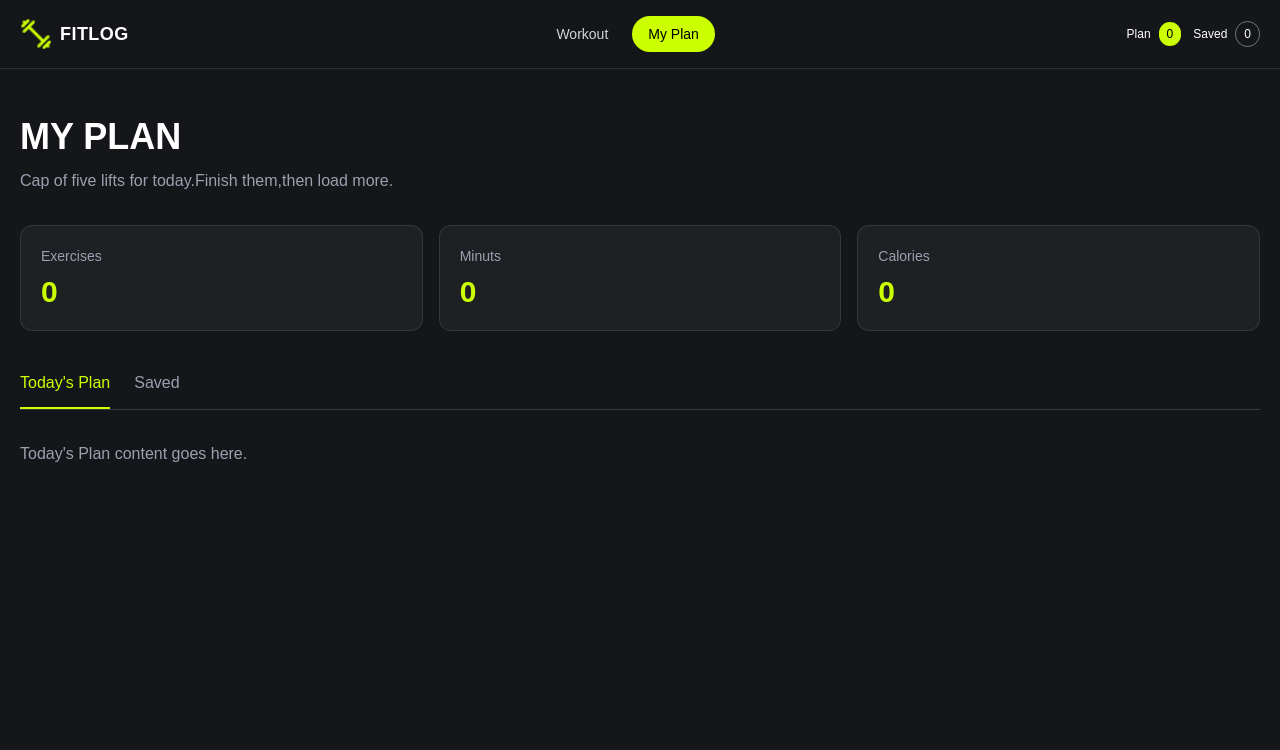
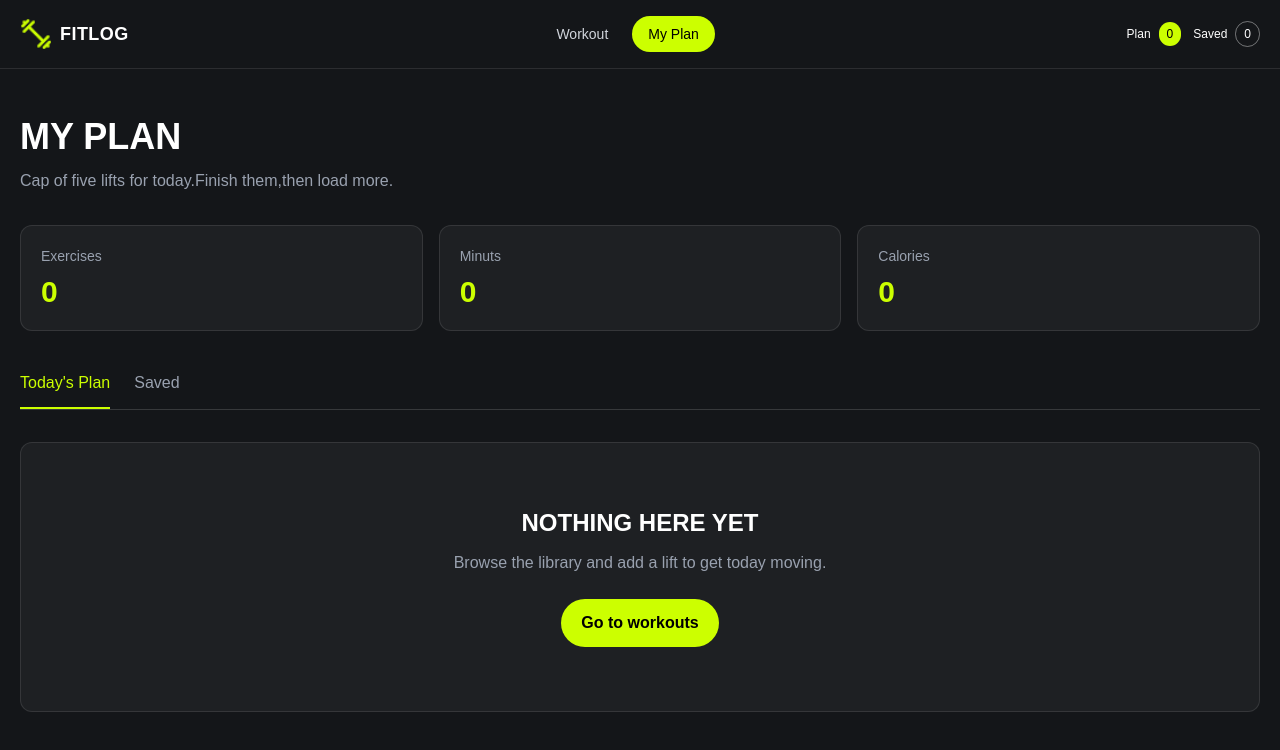
Before and after one commit to cybersumon/fitlog, a Next.js app: page /my-plan in a window 1280 px wide. Shown: the top 750 px of the page. Built offline with nearby package versions, Linux system fonts and the light colour scheme.

Commit message:
EmptyState Complite

```diff
--- /dev/null
+++ b/src/components/EmptyState.tsx
@@ -0,0 +1,28 @@
+import Link from 'next/link';
+import React from 'react';
+type EmptyStateProps = {
+    tab: "today" | "saved";
+
+};
+
+const EmptyState = ({tab}: EmptyStateProps) => {
+    const message = tab === "today"? "Browse the library and add a lift to get today moving.": "Save workouts frrom the library to find them here latter.";
+
+    return (
+        <div className='rounded-xl border border-white/10 bg-[#1e2023] px-6 py-16 text-center'>
+            <h2
+            className='text-2xl font-bold text-white '>
+                NOTHING HERE YET
+
+
+            </h2>
+            <p className="mt-3 text-gray-400 ">{message}</p>
+            <Link href="/" className='mt-6 inline-block rounded-full bg-[#ccff00] px-5 py-3 font-semibold text-black '
+            >
+                Go to workouts
+            </Link>
+        </div>
+    );
+};
+
+export default EmptyState;
--- a/src/components/PlanTabs.tsx
+++ b/src/components/PlanTabs.tsx
@@ -1,6 +1,7 @@
 "use client"
 
 import React, { useState } from 'react';
+import EmptyState from './EmptyState';
 
 const PlanTabs = () => {
     const [activeTab, setActiveTab] = useState<"today" | "saved">("today");
@@ -29,11 +30,12 @@ Saved
 
         </div>
         <div className='py-8'>
-            {activeTab === "today"?(
+            {/* {activeTab === "today"?(
                 <p className='text-gray-400'>Today&apos;s Plan content goes here.
+                </p>
+                ):(<p className='text-gray-400'>Saved content goes here.</p>)} */}
 
-                </p>
-                ):(<p className='text-gray-400'>Saved content goes here.</p>)}
+                <EmptyState tab={activeTab} />
 
         </div>
         </section>
```
Also changed, not shown: src/components/Hero.tsx (added).
